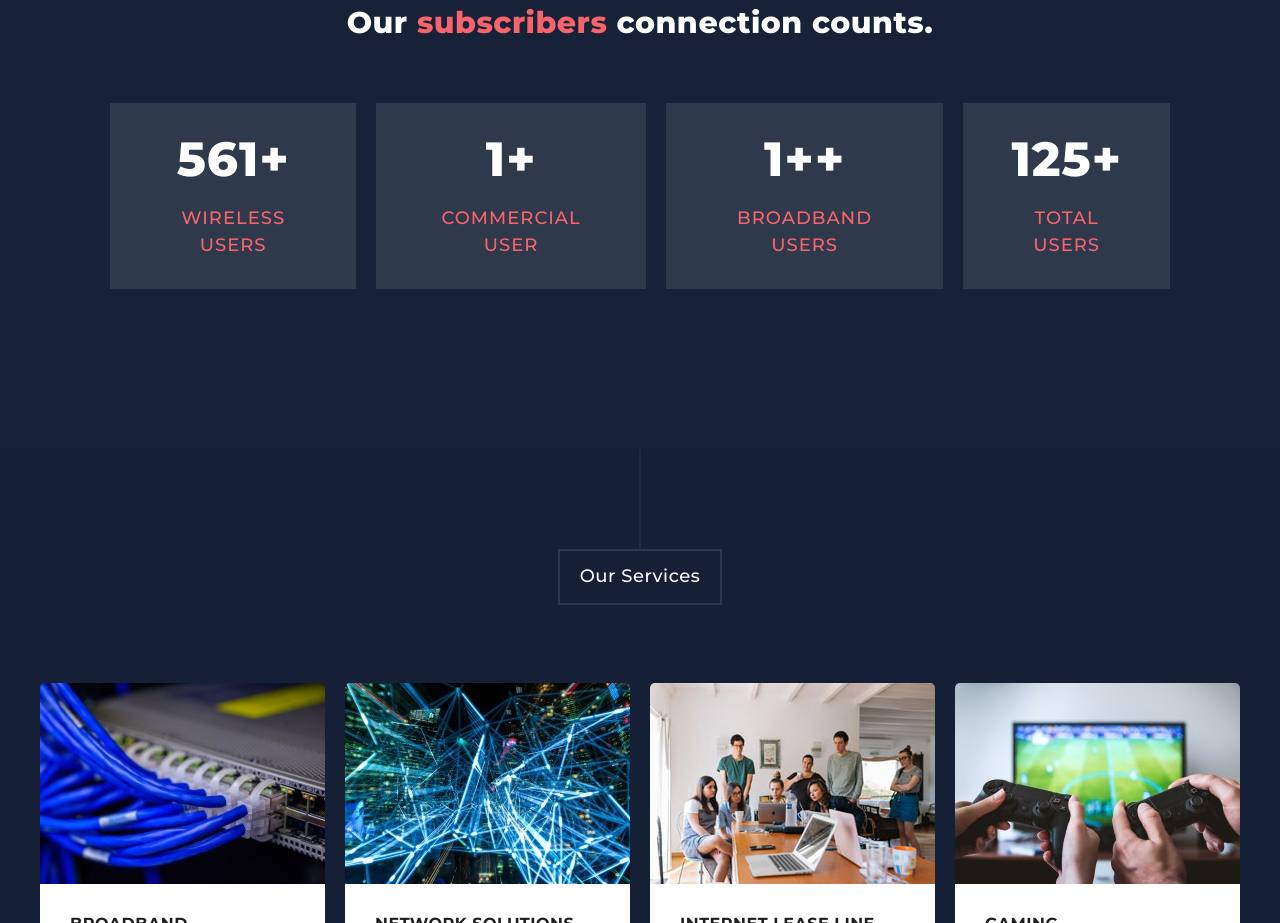
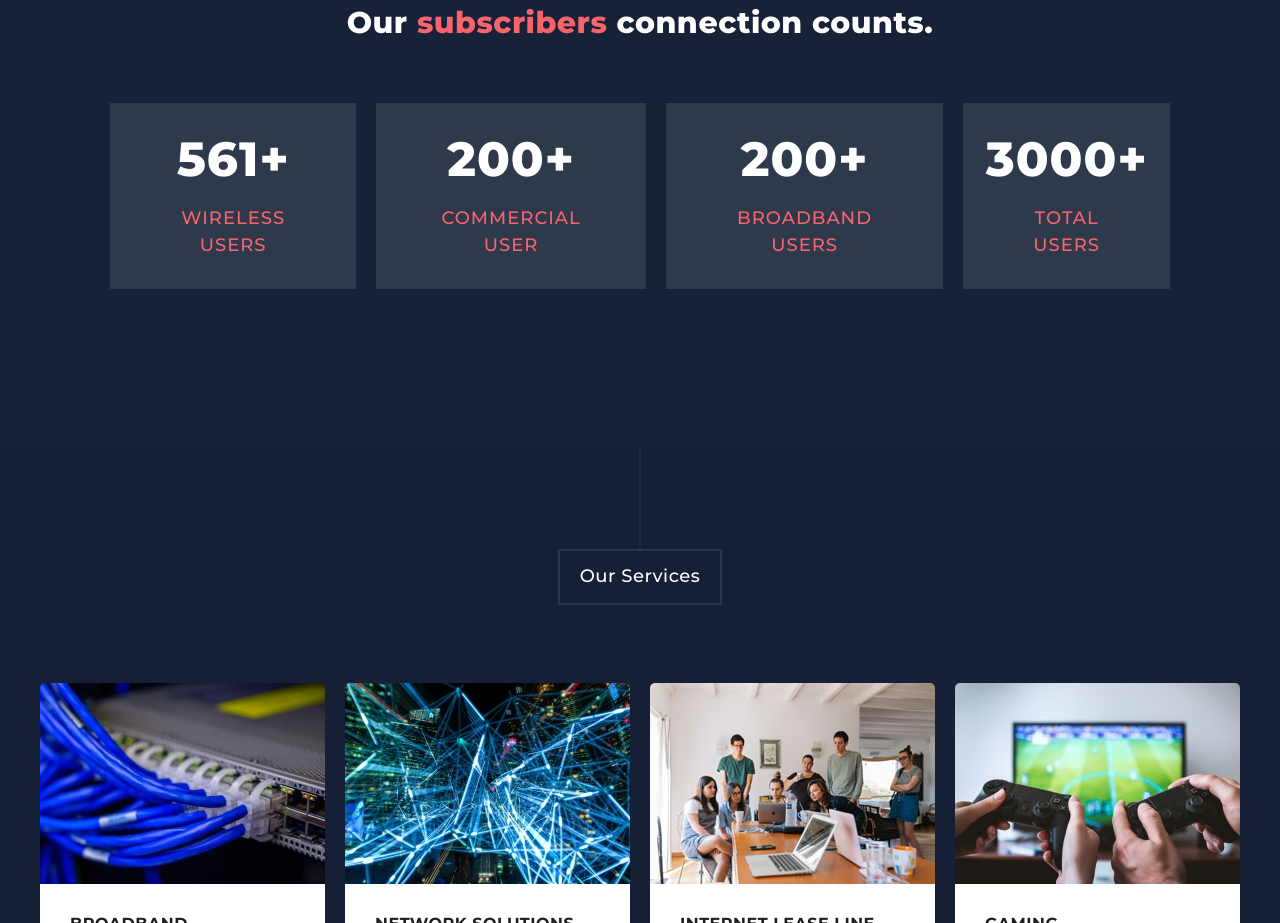
Before and after one commit to ram4021/sahanidigitalcable.com.np, a website: page index.html in a window 1280 px wide. Shown: the part 1739-2662 px from the top of the page. Drawn offline with Linux system fonts and the light colour scheme.

Commit message:
Update index.html

```diff
--- a/index.html
+++ b/index.html
@@ -144,15 +144,15 @@
                   <span>Wireless Users</span>
                 </div>
                 <div class="num2">
-                  <div >1+</div>
+                  <div >200+</div>
                   <span>Commercial user</span>
                 </div>
                 <div class="num3">
-                  <div>1++</div>
+                  <div>200+</div>
                   <span>broadband users</span>
                 </div>
                 <div class="num4">
-                  <div >125+</div>
+                  <div >3000+</div>
                   <span>Total users</span>
                 </div>
               </div>
```
